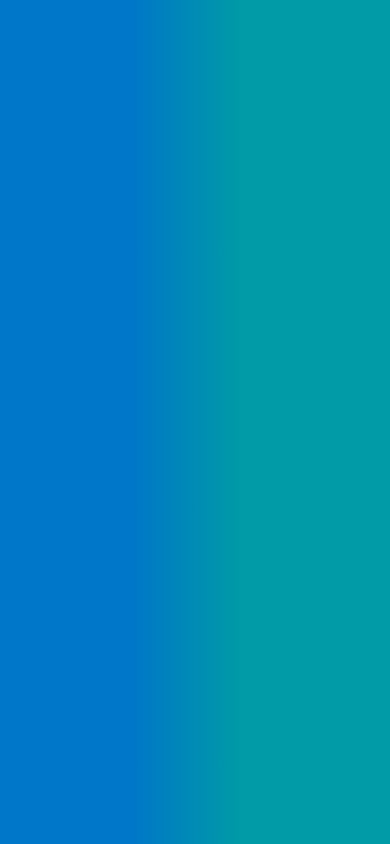
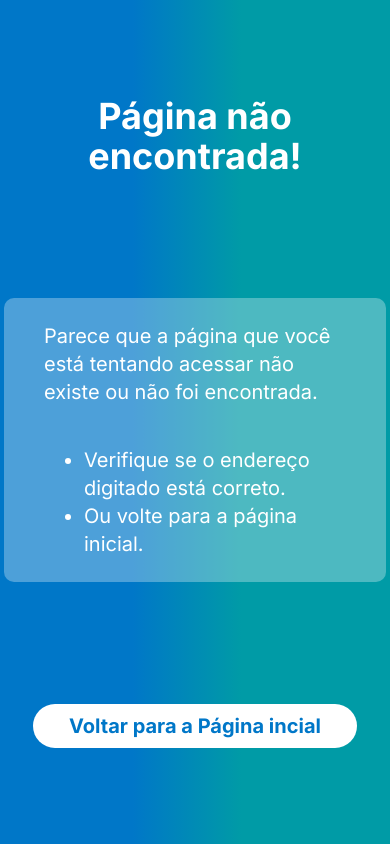
Before and after one commit to BSM-Challenge/ct-hc, a React (Vite) app: page /hc/erro in a window 390 px wide. Built offline with nearby package versions, Linux system fonts and the light colour scheme; a web font is replaced by a local one.

Commit message:
feat(ErrorHC): Criado a página de erro para o portal HC
Feito a responsividade para todos os dispositivos

```diff
--- a/src/routes/HC/ErrorHC/index.tsx
+++ b/src/routes/HC/ErrorHC/index.tsx
@@ -1,7 +1,55 @@
+import { Link } from "react-router-dom";
+
 export default function ErrorHC() {
     return (
-        <section className="w-full h-[100vh] bg-background-linear">
-
+        <section className="
+            w-full h-[100vh] bg-background-linear px-45 py-24 text-[var(--color-white)]
+            xl:px-45
+            lg:px-20
+            md:px-0
+            sm:px-0
+            max-sm:px-1
+        ">
+            <div className="
+            flex flex-col justify-between items-center
+            w-full h-full px-42
+            sm:px-6
+            max-sm:px-0
+            ">
+                <h1 className="
+                text-7xl font-bold text-center
+                max-sm:text-4xl
+                ">
+                  Página não encontrada!
+                </h1>
+                <ul className="
+                flex flex-col gap-10 max-w-220
+                bg-[var(--color-white-button-hover)] px-10 py-6
+                text-2xl rounded-[10px]
+                max-sm:text-xl
+                ">
+                    <li>Parece que a página que você está tentando acessar não existe ou não foi encontrada.</li>
+                    <li>
+                        <ul className="ml-10 list-disc">
+                            <li>Verifique se o endereço digitado está correto.</li>
+                            <li>Ou volte para a página inicial.</li>
+                        </ul>
+                    </li>
+                </ul>
+                <div className="flex justify-center">
+                    <Link
+                     to="/hc"
+                     className="
+                     bg-[var(--color-white)] text-[var(--color-blue)]
+                     py-2 px-9 rounded-full font-bold text-2xl
+                     max-sm:text-xl
+                     "
+                     title="Voltar para a página inicial"
+                     >
+                        Voltar para a Página incial
+                    </Link>
+                </div>
+            </div>
         </section>
     )
 }
```
